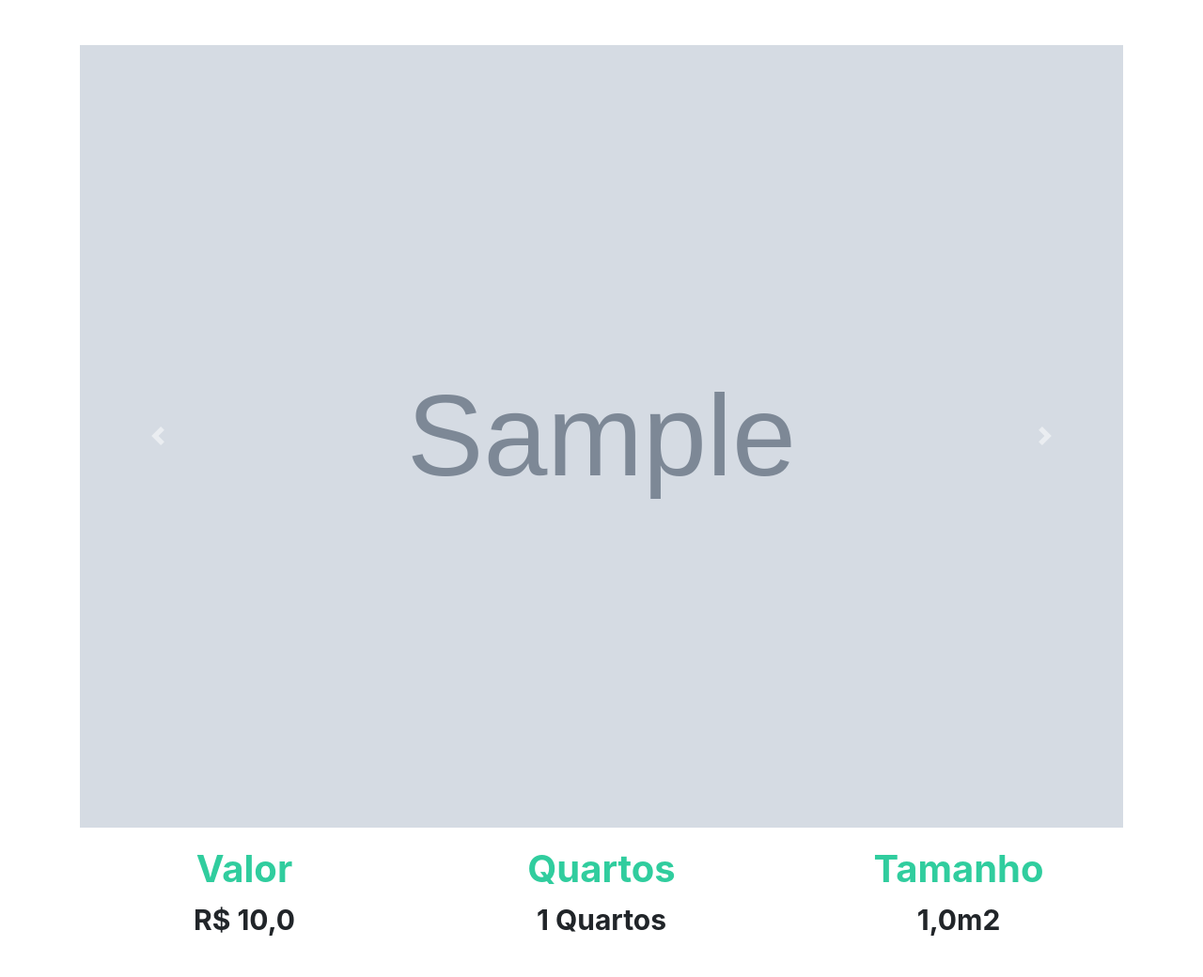
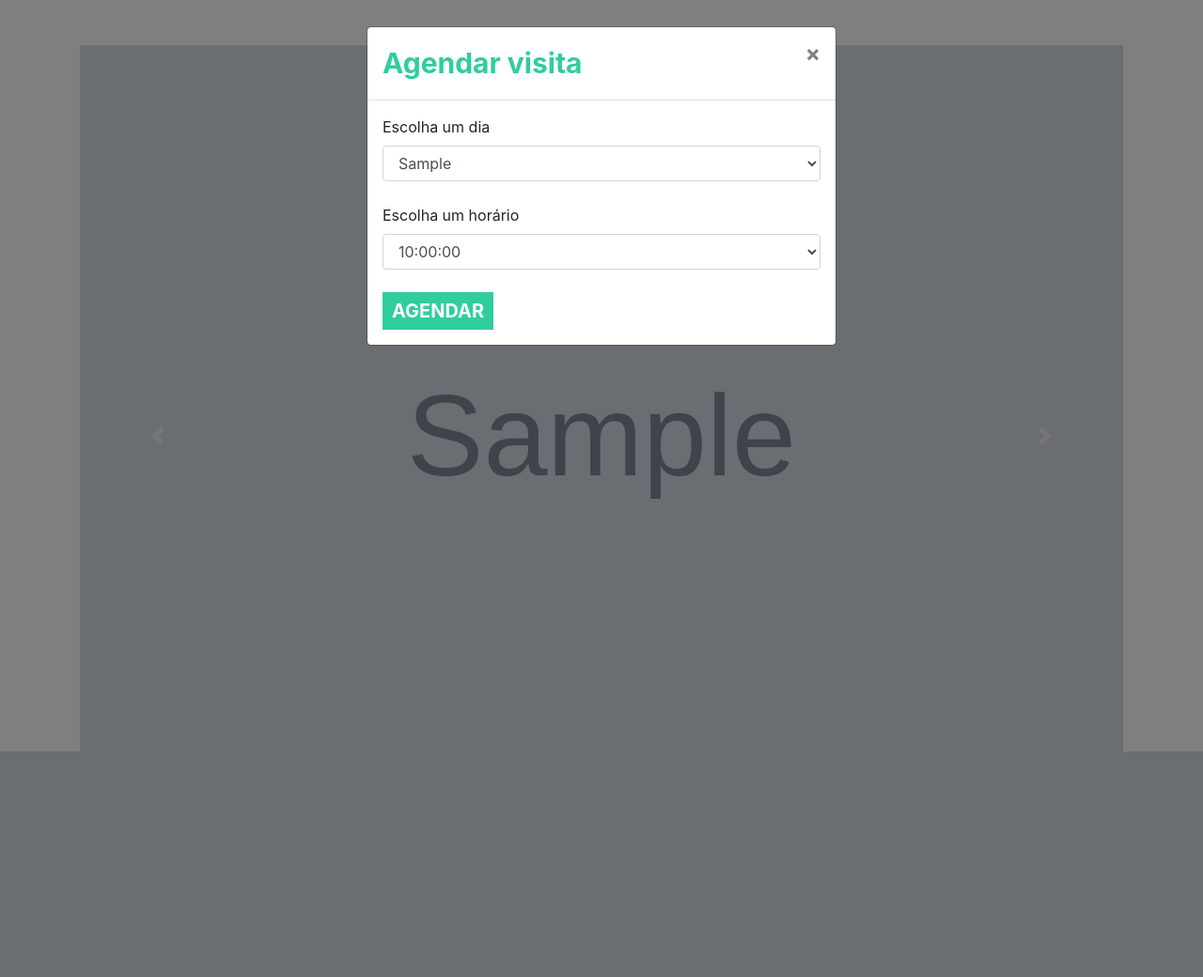
Before and after one commit to GuilhermeDavino/pymobi, a Django app: page /imovel/1 in a window 1280 px wide, after a click on "AGENDAR VISITA". Shown: the top 1040 px of the page at 94% size. After the commit the page ends 800 px from the top, so only its background shows below. Run offline with Django 5.2, Linux system fonts and the light colour scheme; tables that the repository leaves empty hold one stand-in row (values such as "Sample post"); grey boxes marked "Sample" are stand-in pictures.

Commit message:
feat: home, imovel and agendamentos pages completed

```diff
--- a/platform_app/templates/home/home.html
+++ b/platform_app/templates/home/home.html
@@ -15,7 +15,7 @@
             <div class="card_imovel">
                 <img class="img_capa_imovel" src="{{imovel.imagens.all.0.img.url}}" style="height: 213px;" >
                 <div class="informacoes_imoveis">
-                    <a class="a_none" href="">
+                    <a class="a_none" href="{% url 'imovel' imovel.id %}">
                         <h4 class="valor">R$ {{imovel.valor}}</h4>
                     </a>
                     <p>{{imovel.rua}}, {{imovel.cidade}}</p>
--- a/platform_app/templates/imovel/imovel.html
+++ b/platform_app/templates/imovel/imovel.html
@@ -76,8 +76,39 @@
             </div>
             {% endfor %}
         </div>
-
     </div>
-
+</div>
+<div class="modal fade" id="exampleModal" tabindex="-1" role="dialog" aria-labelledby="exampleModalLabel"
+    aria-hidden="true">
+    <div class="modal-dialog" role="document">
+        <div class="modal-content">
+            <div class="modal-header">
+                <h5 class="modal-title titulo_filtrar" id="exampleModalLabel">Agendar visita</h5>
+                <button type="button" class="close" data-dismiss="modal" aria-label="Close">
+                    <span aria-hidden="true">&times;</span>
+                </button>
+            </div>
+            <div class="modal-body">
+                <form action="{% url 'agendar_visitas' %}" method="POST">{% csrf_token %}
+                    <label>Escolha um dia</label>
+                    <select name="dia" class="form-control">
+                        {% for dia in imovel.dias_visita.all %}
+                        <option value="{{dia}}">{{dia}}</option>
+                        {% endfor %}
+                    </select>
+                    <br>
+                    <label>Escolha um horário</label>
+                    <select name="horario" class="form-control">
+                        {% for horario in imovel.horarios.all %}
+                        <option value="{{horario}}">{{horario}}</option>
+                        {% endfor %}
+                    </select>
+                    <input name="id_imovel" type="hidden" value="{{imovel.id}}">
+                    <br>
+                    <input class="btn_agendar" type="submit" value="AGENDAR">
+                </form>
+            </div>
+        </div>
+    </div>
 </div>
 {% endblock %}
--- a/platform_app/urls.py
+++ b/platform_app/urls.py
@@ -4,4 +4,7 @@
 urlpatterns = [
     path('', views.home, name='home'),
     path('imovel/<str:id>', views.imovel, name='imovel'),
+    path('agendar_visitas/', views.agendar_visitas, name='agendar_visitas'),
+    path('agendamentos', views.agendamentos, name="agendamentos"),
+    path('cancelar_agendamento/<str:id>', views.cancelar_agendamento, name="cancelar_agendamento")
 ]
--- a/platform_app/views.py
+++ b/platform_app/views.py
@@ -1,6 +1,6 @@
 from django.http import HttpResponse
-from django.shortcuts import render
-from .models import Imovel, Cidade
+from django.shortcuts import redirect, render
+from .models import Imovel, Cidade, Visitas
 from django.contrib.auth.decorators import login_required
 from django.shortcuts import get_object_or_404
 
@@ -36,3 +36,29 @@
     imovel = get_object_or_404(Imovel, id=id)
     sugestoes = Imovel.objects.filter(cidade=imovel.cidade).exclude(id=id)[:2]
     return render(request, 'imovel/imovel.html', {'imovel': imovel, 'sugestoes': sugestoes})
+
+
+def agendar_visitas(request):
+    usuario = request.user
+    dia = request.POST.get('dia')
+    horario = request.POST.get('horario')
+    id_imovel = request.POST.get('id_imovel')
+    visitas = Visitas(
+        imovel_id = id_imovel,
+        usuario = usuario,
+        dia = dia,
+        horario = horario
+    )
+    visitas.save()
+    return redirect('/agendamentos')
+
+def agendamentos(request):
+    visitas = Visitas.objects.filter(usuario=request.user)
+    return render(request, 'agendamentos/agendamentos.html', {'visitas': visitas})
+
+
+def cancelar_agendamento(request, id):
+    visitas = get_object_or_404(Visitas, id=id)
+    visitas.status = "C"
+    visitas.save()
+    return redirect('/agendamentos')
--- a/templates/base.html
+++ b/templates/base.html
@@ -24,7 +24,7 @@
     <div class="collapse navbar-collapse" id="navbarNav">
       <ul class="navbar-nav">
         <li class="nav-item active">
-          <a class="nav-link" href="">Agendamento</a>
+          <a class="nav-link" href="{%url 'agendamentos'%}">Agendamento</a>
         </li>
         <li class="nav-item active">
           <a class="nav-link" href="{% url 'sair' %}">Sair</a>
```
Also changed, not shown: platform_app/templates/agendamentos/agendamentos.html (added, +49 -0 lines).
